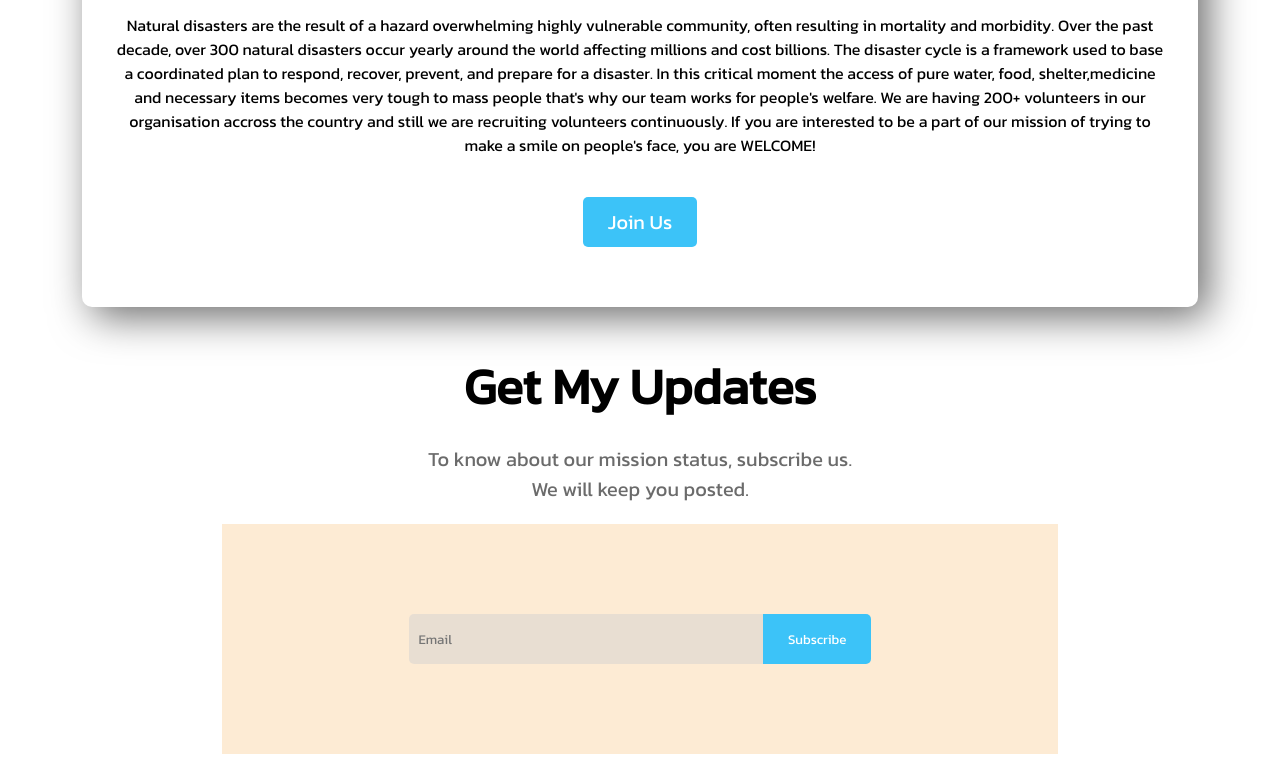
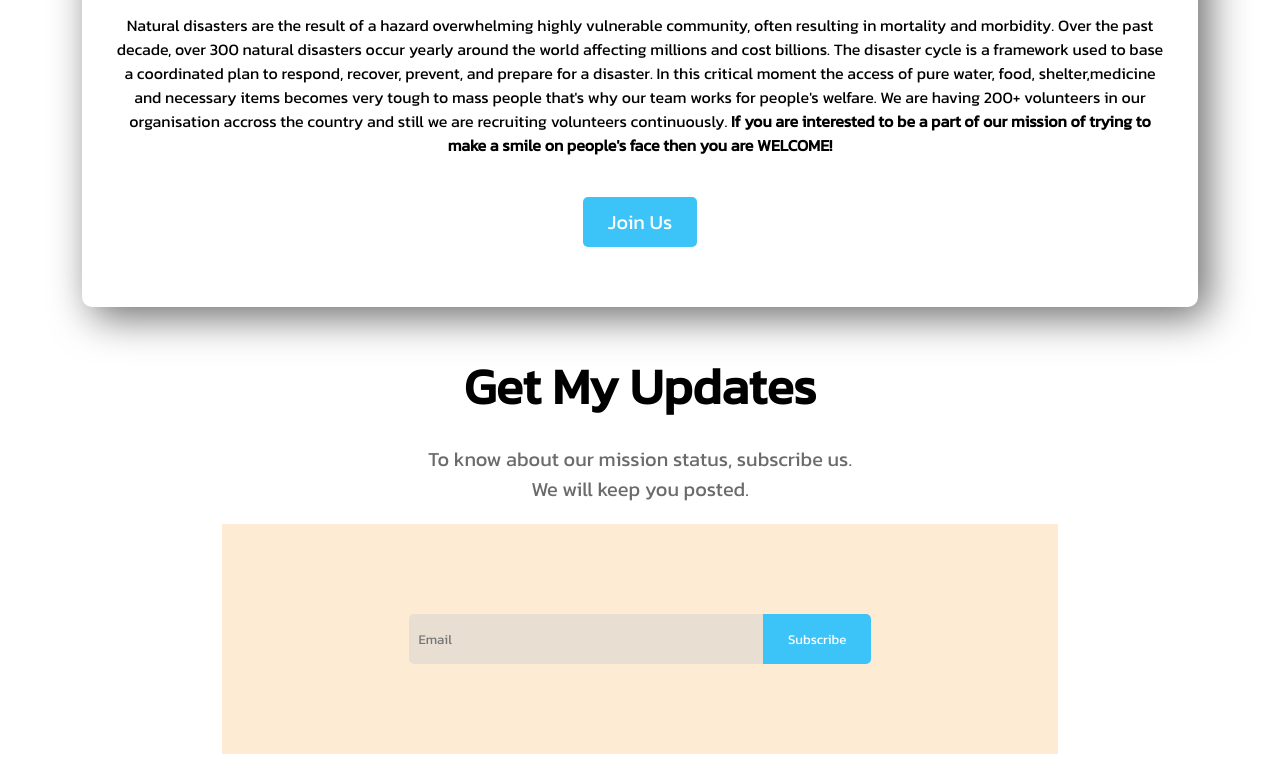
Before and after one commit to Fahim-2001/Donation, a plain HTML site: page index.html in a window 1280 px wide. Shown: the part 2380-3137 px from the top of the page. Drawn offline with Linux system fonts and the light colour scheme.

Commit message:
Final Commit

```diff
--- a/index.html
+++ b/index.html
@@ -118,8 +118,11 @@
           becomes very tough to mass people that's why our team works for
           people's welfare. We are having 200+ volunteers in our organisation
           accross the country and still we are recruiting volunteers
-          continuously. If you are interested to be a part of our mission of
-          trying to make a smile on people's face, you are WELCOME!
+          continuously.
+          <b
+            >If you are interested to be a part of our mission of trying to make
+            a smile on people's face then you are WELCOME!</b
+          >
         </p>
         <a href="">Join Us</a>
       </div>
```
